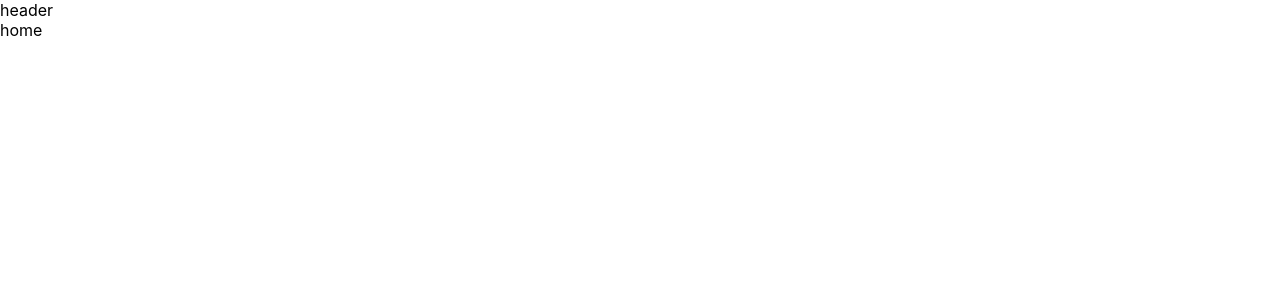
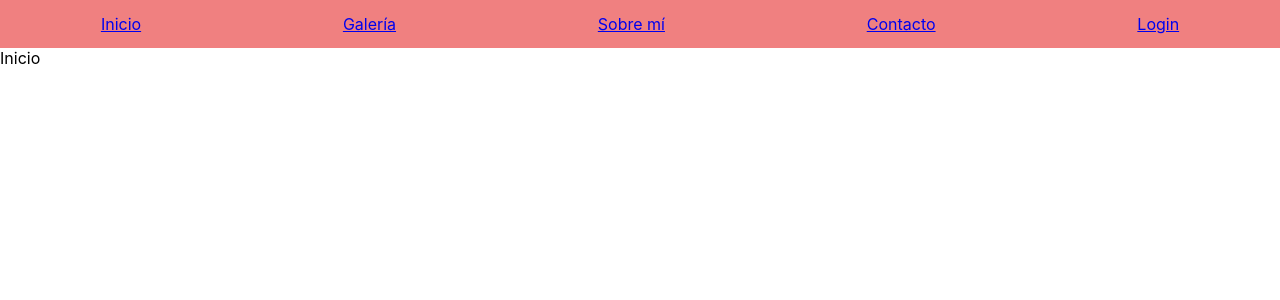
Before and after one commit to CherokiDev/webapp-photography-f, a React (Create React App) app: page / in a window 1280 px wide. Shown: the top 300 px of the page. Built offline with nearby package versions, Linux system fonts and the light colour scheme.

Commit message:
created all the basic containers, without content, only with the routes between them

```diff
--- a/package.json
+++ b/package.json
@@ -6,6 +6,7 @@
     "@testing-library/jest-dom": "^5.11.6",
     "@testing-library/react": "^11.2.2",
     "@testing-library/user-event": "^12.5.0",
+    "node-sass": "^4.14.1",
     "react": "^17.0.1",
     "react-dom": "^17.0.1",
     "react-redux": "^7.2.2",
--- a/src/App.js
+++ b/src/App.js
@@ -1,14 +1,22 @@
 import './App.css';
 import { BrowserRouter, Switch, Route } from 'react-router-dom';
 import Header from './components/Header';
-import Home from './containers/Home';
+import Home from './containers/Home/Home';
+import Gallery from './containers/Gallery/Gallery';
+import Aboutme from './containers/Aboutme/Aboutme';
+import Contact from './containers/Contact/Contact';
+import Login from './containers/Login/Login';
 
 function App() {
   return (
     <BrowserRouter>
       <Header/>
       <Switch>
-        <Route path='/' component={Home} />
+        <Route path="/" component={Home} exact/>
+        <Route path="/gallery" component={Gallery} exact />
+        <Route path="/aboutme" component={Aboutme} exact />
+        <Route path="/contact" component={Contact} exact />
+        <Route path="/login" component={Login} exact />
       </Switch>
     </BrowserRouter>
   );
--- a/src/components/Header.jsx
+++ b/src/components/Header.jsx
@@ -1,6 +1,25 @@
+import './Header.scss';
+import { NavLink } from 'react-router-dom';
+
 const Header = () => {
     return (
-        <div>header</div>
+        <header className="header">
+            <div>
+                <NavLink to="/" exact>Inicio</NavLink>
+            </div>
+            <div>
+                <NavLink to="/gallery" exact>Galería</NavLink>
+            </div>
+            <div>
+                <NavLink to="/aboutme" exact>Sobre mí</NavLink>
+            </div>
+            <div>
+                <NavLink to ="/contact" exact>Contacto</NavLink>
+            </div>
+            <div>
+                <NavLink to ="/login" exact>Login</NavLink>
+            </div>
+        </header>
     )
 }
 
--- a/src/components/Header.scss
+++ b/src/components/Header.scss
@@ -0,0 +1,7 @@
+.header {
+    display: flex;
+    align-items: center;
+    justify-content: space-around;
+    background-color: lightcoral;
+    height: 3em;
+}
--- /dev/null
+++ b/src/containers/Aboutme/Aboutme.jsx
@@ -0,0 +1,7 @@
+const Aboutme = () => {
+    return (
+        <div>Sobre mí</div>
+    )
+}
+
+export default Aboutme;
--- /dev/null
+++ b/src/containers/Contact/Contact.jsx
@@ -0,0 +1,7 @@
+const Contact = () => {
+    return (
+        <div>Contacto</div>
+    )
+}
+
+export default Contact;
--- /dev/null
+++ b/src/containers/Gallery/Gallery.jsx
@@ -0,0 +1,7 @@
+const Gallery = () => {
+    return (
+        <div>Galería</div>
+    )
+}
+
+export default Gallery;
--- a/src/containers/Home.jsx
+++ b/src/containers/Home/Home.jsx
@@ -1,6 +1,8 @@
+import './Home.scss'
+
 const Home = () => {
     return (
-        <div>home</div>
+        <div>Inicio</div>
     )
 }
 
--- /dev/null
+++ b/src/containers/Login/Login.jsx
@@ -0,0 +1,6 @@
+const Login = () => {
+    return (
+        <div>Login</div>
+    )
+}
+export default Login;
```
Also changed, not shown: src/containers/Home/Home.scss (added), 2 other files (tests, documents, lock files or other folders).
